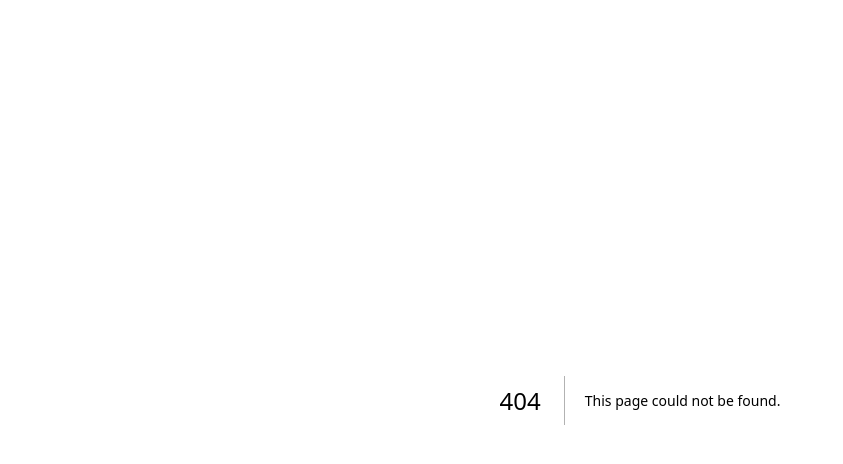
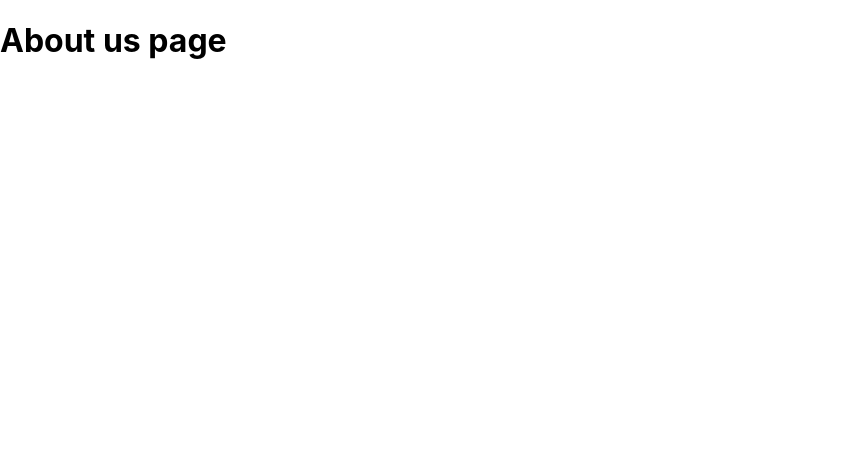
Before and after one commit to RaisulislamRimon/myNextjsProjects-events-app, a Next.js app: page /about-us in a window 1280 px wide. Before the commit this address had no page. Shown: the top 464 px of the page, without its empty margins (0-843 px from the left). Built offline with nearby package versions, Linux system fonts and the light colour scheme.

Commit message:
about us page/route added

```diff
--- /dev/null
+++ b/pages/about-us.js
@@ -0,0 +1,17 @@
+const Page = () => {
+  return (
+    <div>
+      <h1>About us page</h1>
+    </div>
+  );
+};
+
+export default Page;
+
+// export default function Page() {
+//   return (
+//     <div>
+//       <h1>About us page</h1>
+//     </div>
+//   );
+// }
```
